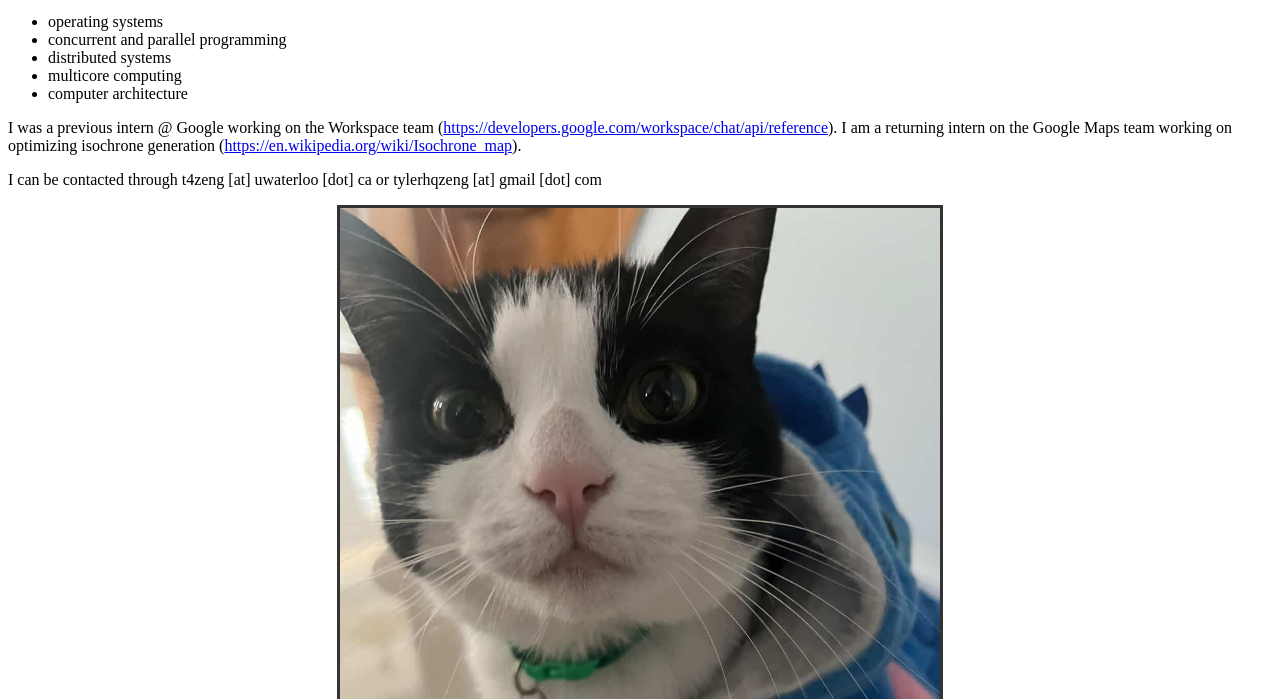
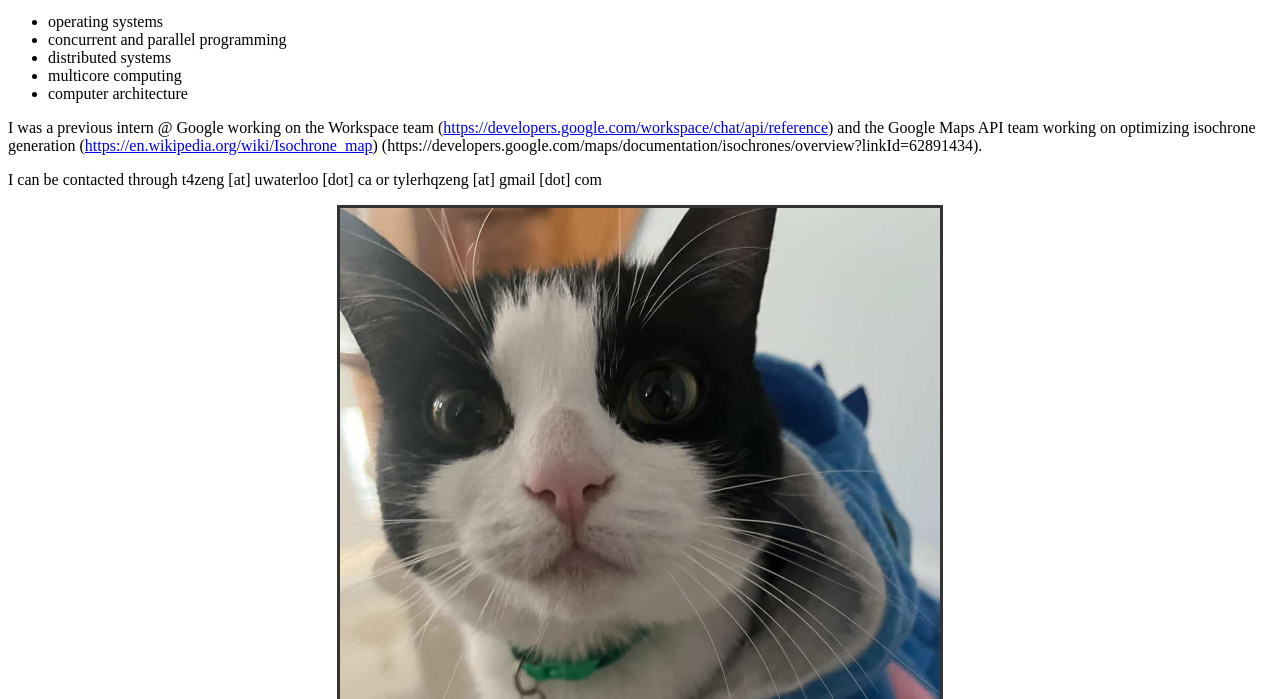
Before and after one commit to TylerHQZeng/TylerHQZeng.github.io, a plain HTML site: page index.html in a window 1280 px wide. Shown: the part 101-800 px from the top of the page. Drawn offline with Linux system fonts and the light colour scheme.

Commit message:
Update index.html

```diff
--- a/index.html
+++ b/index.html
@@ -16,9 +16,8 @@
         <li>multicore computing</li>
         <li>computer architecture</li>
     </ul>
-    <p> I was a previous intern @ Google working on the Workspace team (<a href="https://developers.google.com/workspace/chat/api/reference">https://developers.google.com/workspace/chat/api/reference</a>).
-        I am a returning intern on the Google Maps team working on optimizing isochrone generation
-        (<a href="https://en.wikipedia.org/wiki/Isochrone_map">https://en.wikipedia.org/wiki/Isochrone_map</a>).</p>
+    <p> I was a previous intern @ Google working on the Workspace team (<a href="https://developers.google.com/workspace/chat/api/reference">https://developers.google.com/workspace/chat/api/reference</a>) and the Google Maps API team working on optimizing isochrone generation
+        (<a href="https://en.wikipedia.org/wiki/Isochrone_map">https://en.wikipedia.org/wiki/Isochrone_map</a>) (https://developers.google.com/maps/documentation/isochrones/overview?linkId=62891434).</p>
     <p>I can be contacted through t4zeng [at] uwaterloo [dot] ca or tylerhqzeng [at] gmail [dot] com</p>
     <div class="carousel">
         <div class="slides">
```
